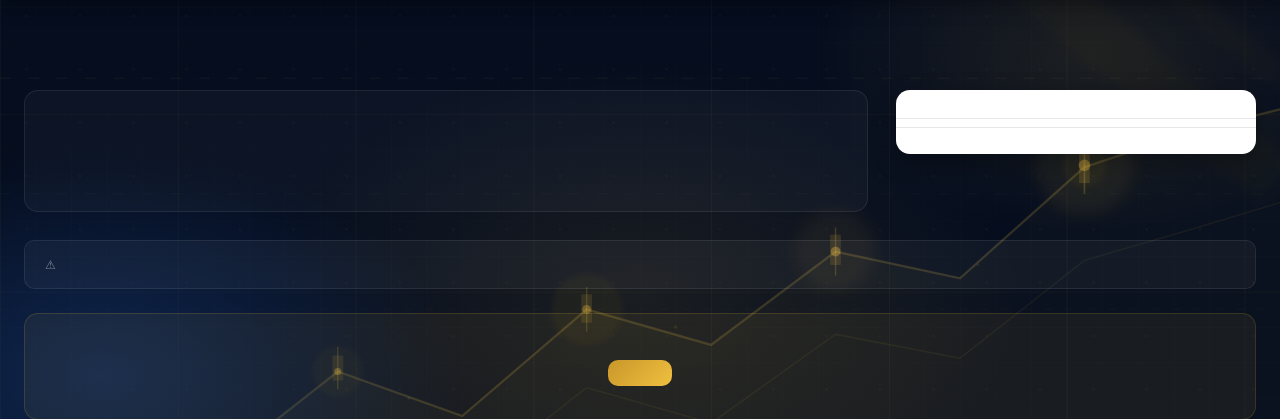
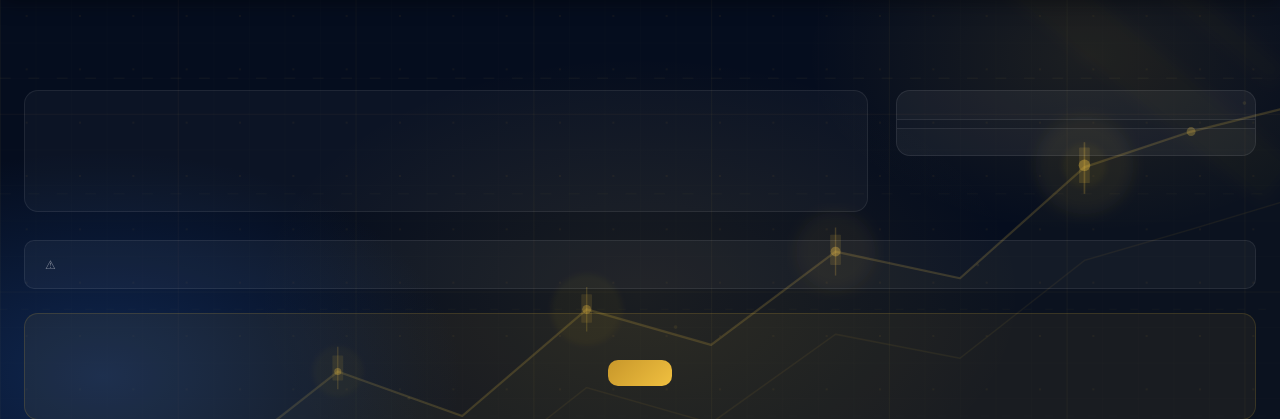
Before and after one commit to Danhhoang1306/tradingbonushub, a Python web app: template templates/public/brokers.html in a window 1280 px wide. Shown: the part 64-483 px from the top of the page. Run offline with Jinja, Linux system fonts and the light colour scheme; the template is opened without the code that fills it, so the values that code supplies are empty.

Commit message:
style(brokers): filter sidebar by is_active + match dark/gold theme
- Right-sidebar ranking now requires is_active=1 in addition to
  show_on_brokers_page; inactive brokers no longer leak into the
  public top list.
- Swap the white bootstrap-style cards for translucent dark cards
  with gold accents (same palette as the article stream and the rest
  of the site) so the sidebar is visually consistent.
- Top-3 rank numbers pop in gold; rows highlight on hover with a
  subtle gold tint.

Co-Authored-By: Claude Opus 4.7 (1M context) <noreply@anthropic.com>

```diff
--- a/templates/public/brokers.html
+++ b/templates/public/brokers.html
@@ -151,27 +151,30 @@
       .stream-title { font-size: 17px; }
     }
 
-    /* ── Right: broker ranking sidebar ── */
+    /* ── Right: broker ranking sidebar (dark/gold theme) ── */
     .sidebar { display: flex; flex-direction: column; gap: 20px; position: sticky; top: 20px; }
-    .rank-card {
-      background: #ffffff;
-      color: #1f2937;
+    .rank-card, .mostread-card {
+      background: rgba(255,255,255,.03);
+      border: 1px solid rgba(255,255,255,.1);
       border-radius: 14px;
-      box-shadow: 0 8px 24px rgba(0,0,0,.3);
       overflow: hidden;
     }
-    .rank-card-head {
+    .rank-card-head, .mostread-head {
       display: flex; align-items: baseline; justify-content: space-between;
       padding: 16px 20px 12px;
-      border-bottom: 1px solid #e5e7eb;
+      border-bottom: 1px solid rgba(255,255,255,.08);
+      background: rgba(255,255,255,.02);
     }
-    .rank-card-title { font-size: 14px; font-weight: 900; letter-spacing: .6px; color: #0d1b3e; }
-    .rank-card-update { font-size: 11px; color: #6b7280; }
+    .rank-card-title, .mostread-head {
+      font-size: 12px; font-weight: 800; letter-spacing: 1px;
+      text-transform: uppercase; color: var(--gold);
+    }
+    .rank-card-update { font-size: 11px; color: rgba(255,255,255,.35); }
 
     .rank-list { padding: 4px 0; }
     .rank-item {
       display: grid;
-      grid-template-columns: 28px 40px 1fr auto;
+      grid-template-columns: 26px 40px 1fr auto;
       gap: 12px;
       align-items: center;
       padding: 11px 18px;
@@ -179,50 +182,47 @@
       color: inherit;
       transition: background .15s;
     }
-    .rank-item:hover { background: #f9fafb; }
-    .rank-item + .rank-item { border-top: 1px solid #f3f4f6; }
-    .rank-num { font-size: 15px; font-weight: 800; color: #9ca3af; text-align: center; }
+    .rank-item:hover { background: rgba(240,192,64,.05); }
+    .rank-item + .rank-item { border-top: 1px solid rgba(255,255,255,.05); }
+    .rank-num {
+      font-size: 13px; font-weight: 800; text-align: center;
+      color: rgba(255,255,255,.35);
+    }
+    .rank-item:nth-child(-n+3) .rank-num { color: var(--gold); }
     .rank-logo {
       width: 40px; height: 40px; border-radius: 8px;
       display: flex; align-items: center; justify-content: center;
       font-weight: 900; font-size: 12px; color: #fff;
       letter-spacing: -.3px; overflow: hidden;
+      border: 1px solid rgba(255,255,255,.08);
     }
     .rank-logo img { max-width: 100%; max-height: 100%; object-fit: contain; }
     .rank-info { min-width: 0; }
-    .rank-name { font-size: 14px; font-weight: 700; color: #0d1b3e; line-height: 1.2; margin-bottom: 2px; }
-    .rank-stars { display: flex; align-items: center; gap: 4px; font-size: 11px; color: #6b7280; }
-    .rank-star { color: var(--gold2); font-size: 10px; line-height: 1; }
-    .rank-star-empty { color: #d1d5db; font-size: 10px; line-height: 1; }
-    .rank-licenses { font-size: 10px; color: #6b7280; margin-left: 4px; letter-spacing: .3px; text-transform: uppercase; }
+    .rank-name { font-size: 14px; font-weight: 700; color: #fff; line-height: 1.2; margin-bottom: 3px; }
+    .rank-stars { display: flex; align-items: center; gap: 4px; font-size: 11px; color: rgba(255,255,255,.45); }
+    .rank-star { color: var(--gold); font-size: 10px; line-height: 1; }
+    .rank-star-empty { color: rgba(255,255,255,.18); font-size: 10px; line-height: 1; }
+    .rank-licenses { font-size: 10px; color: rgba(255,255,255,.4); margin-left: 4px; letter-spacing: .3px; text-transform: uppercase; }
     .rank-score {
-      font-size: 15px; font-weight: 800; color: #0d1b3e;
+      font-size: 15px; font-weight: 800; color: var(--gold);
       min-width: 34px; text-align: right;
     }
-    .rank-item-coming { opacity: .45; }
-    .rank-item-coming .rank-score { font-size: 9px; font-weight: 700; letter-spacing: .3px; }
+    .rank-item-coming { opacity: .5; }
+    .rank-item-coming .rank-score {
+      font-size: 9px; font-weight: 700; letter-spacing: .3px;
+      color: rgba(255,255,255,.4);
+    }
 
     .rank-card-foot {
       padding: 12px 20px 14px;
-      border-top: 1px solid #e5e7eb;
+      border-top: 1px solid rgba(255,255,255,.08);
       font-size: 12px; font-weight: 700;
+      background: rgba(255,255,255,.02);
     }
-    .rank-card-foot a { color: #1a73e8; text-decoration: none; }
-    .rank-card-foot a:hover { text-decoration: underline; }
+    .rank-card-foot a { color: var(--gold); text-decoration: none; transition: color .15s; }
+    .rank-card-foot a:hover { color: #fff; }
 
     /* Most read card */
-    .mostread-card {
-      background: #ffffff;
-      color: #1f2937;
-      border-radius: 14px;
-      box-shadow: 0 8px 24px rgba(0,0,0,.3);
-      overflow: hidden;
-    }
-    .mostread-head {
-      padding: 16px 20px 10px;
-      border-bottom: 1px solid #e5e7eb;
-      font-size: 14px; font-weight: 900; letter-spacing: .6px; color: #0d1b3e;
-    }
     .mostread-list { padding: 4px 0; }
     .mostread-item {
       display: grid; grid-template-columns: 28px 1fr; gap: 12px;
@@ -230,11 +230,16 @@
       transition: background .15s;
       align-items: start;
     }
-    .mostread-item:hover { background: #f9fafb; }
-    .mostread-item + .mostread-item { border-top: 1px solid #f3f4f6; }
-    .mostread-num { font-size: 15px; font-weight: 800; color: #9ca3af; text-align: center; }
-    .mostread-title { font-size: 13px; font-weight: 600; color: #0d1b3e; line-height: 1.4; margin-bottom: 4px; }
-    .mostread-meta  { font-size: 11px; color: #6b7280; }
+    .mostread-item:hover { background: rgba(240,192,64,.05); }
+    .mostread-item + .mostread-item { border-top: 1px solid rgba(255,255,255,.05); }
+    .mostread-num { font-size: 15px; font-weight: 800; color: var(--gold); text-align: center; line-height: 1.3; }
+    .mostread-title {
+      font-size: 13px; font-weight: 600; color: rgba(255,255,255,.9);
+      line-height: 1.45; margin-bottom: 4px;
+      transition: color .15s;
+    }
+    .mostread-item:hover .mostread-title { color: var(--gold); }
+    .mostread-meta  { font-size: 11px; color: rgba(255,255,255,.4); }
 
     /* ── Disclaimer + CTA ── */
     .disclaimer-bar {
```
Also changed, not shown: app/views/public.py (+5 -2 lines).
